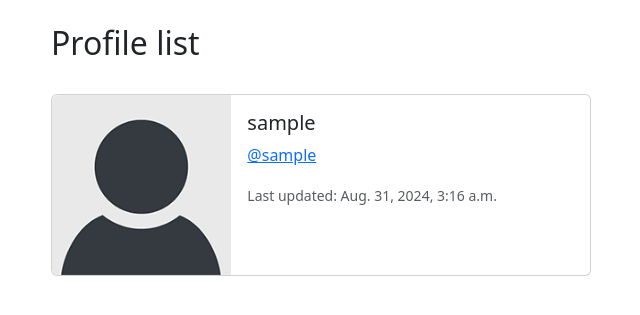
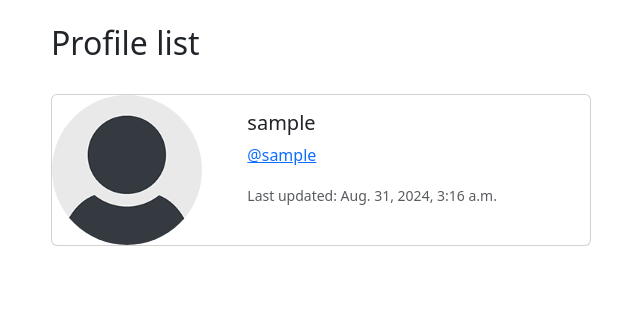
Before and after one commit to chriseborowski/witter, a Django app: template social/witter/templates/profile_list.html in a window 1280 px wide. Shown: the part 61-376 px from the top of the page, without its empty margins (31-671 px from the left). Run offline with Django 5.2, Linux system fonts and the light colour scheme; the template is opened without the code that fills it: values that come from a table or form of the project are taken from there, others are empty; the visitor is signed in with stand-in values (Sample User, id 1); data comes from the database, SQL or seed files in the repository; some libraries are stand-ins or nearby versions.

Commit message:
Adjust user profile photo display to rounded-circle class

```diff
--- a/social/witter/templates/profile_list.html
+++ b/social/witter/templates/profile_list.html
@@ -14,11 +14,11 @@
 
       {% if profile.profile_image %}
 
-      <img src="{{ profile.profile_image.url }}" width="200" height="200" class="img-fluid rounded-start" alt="@{{ profile.user.username }} on Witter" title="@{{ profile.user.username }} on Witter">
+      <img src="{{ profile.profile_image.url }}" width="150" height="150"  class="rounded-circle" alt="@{{ profile.user.username }} on Witter" title="@{{ profile.user.username }} on Witter">
 
       {% else %}
 
-      <img src="{% static 'images/default_profile_pic.png' %}" class="img-fluid rounded-start" alt="Witter user profile picture">
+      <img src="{% static 'images/default_profile_pic.png' %}" width="150" height="150" class="rounded-circle" alt="Witter user profile picture">
 
       {% endif %}
 
```
